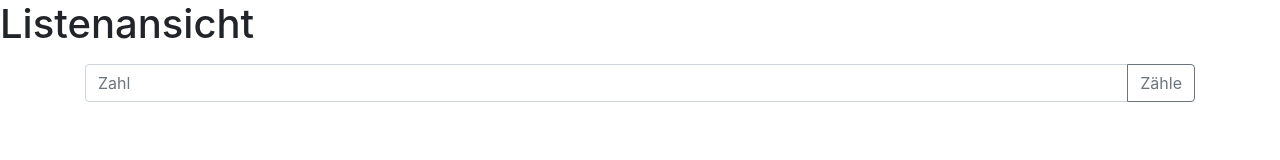
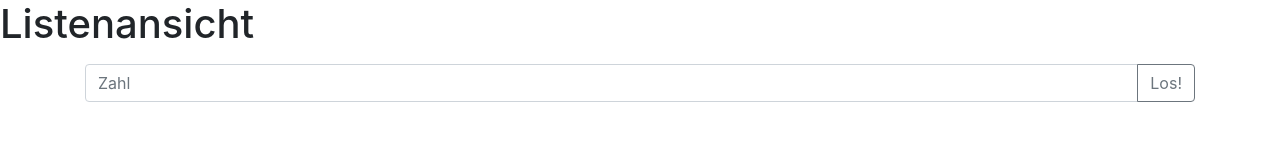
Before and after one commit to lisas0609/sabw2019-lisa, an Angular app: page / in a window 1280 px wide. Shown: the top 160 px of the page. Built offline with nearby package versions, Linux system fonts and the light colour scheme.

Commit message:
2 files modified

```diff
--- a/src/app/listen/listen.component.html
+++ b/src/app/listen/listen.component.html
@@ -3,9 +3,10 @@
 <form>
   <div class="container">
 	<div class="input-group mb-3">
-		<input type="number" class="form-control" placeholder="Zahl" aria-label="Recipient's username" aria-describedby="button-addon2">
+		<input type="number" name="Variable"
+    [(ngModel)]="Variable" class="form-control" placeholder="Zahl" aria-label="Recipient's username" aria-describedby="button-addon2">
   <div class="input-group-append">
-    <button class="btn btn-outline-secondary" type="button" id="button-addon2">Zähle</button>
+    <button class="btn btn-outline-secondary" type="button" id="button-addon2">Los!</button>
     </div>
   </div>
 </div>
--- a/src/app/listen/listen.component.ts
+++ b/src/app/listen/listen.component.ts
@@ -8,7 +8,7 @@ import { Component, OnInit } from '@angular/core';
 export class ListenComponent implements OnInit {
 
   constructor() { }
-
+Variable: number;
   ngOnInit() {
   }
 
```
